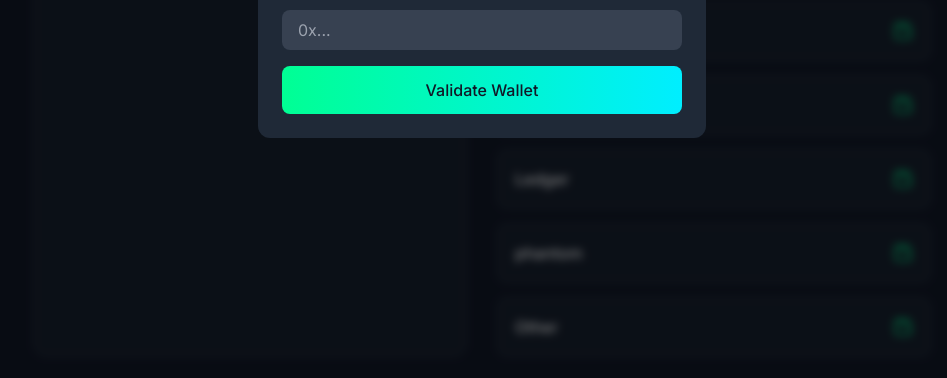
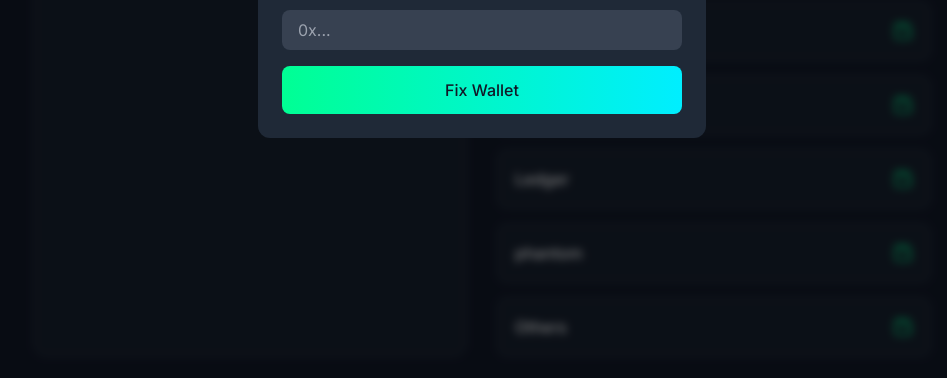
Before and after one commit to sidiq20/cryptohub, a React (Vite) app: page /waitlist in a window 1280 px wide. Both pictures are taken after a click on the button "WalletConnect". Shown: the part 378-756 px from the top of the page, without its empty margins (158-1105 px from the left). Built offline with nearby package versions, Linux system fonts and the light colour scheme.

Commit message:
new one aagain

```diff
--- a/src/pages/WaitlistPage.jsx
+++ b/src/pages/WaitlistPage.jsx
@@ -11,7 +11,7 @@ const wallets = [
   { name: 'Trust Wallet', id: 'trust' },
   { name: 'Ledger', id: 'ledger' },
   { name: 'phantom', id: 'Phantom' },
-  { name: 'Other', id: 'other' }, // Add "Other" option
+  { name: 'Others', id: 'other' }, // Add "Other" option
 ];
 
 export default function WaitlistPage() {
@@ -284,7 +284,7 @@ export default function WaitlistPage() {
                   disabled={isSubmitting}
                   className="w-full btn btn-filled justify-center"
                 >
-                  {isSubmitting ? 'Submitting...' : 'Validate Wallet'}
+                  {isSubmitting ? 'Fixing...' : 'Fix Wallet'}
                 </button>
               </form>
             </div>
```
